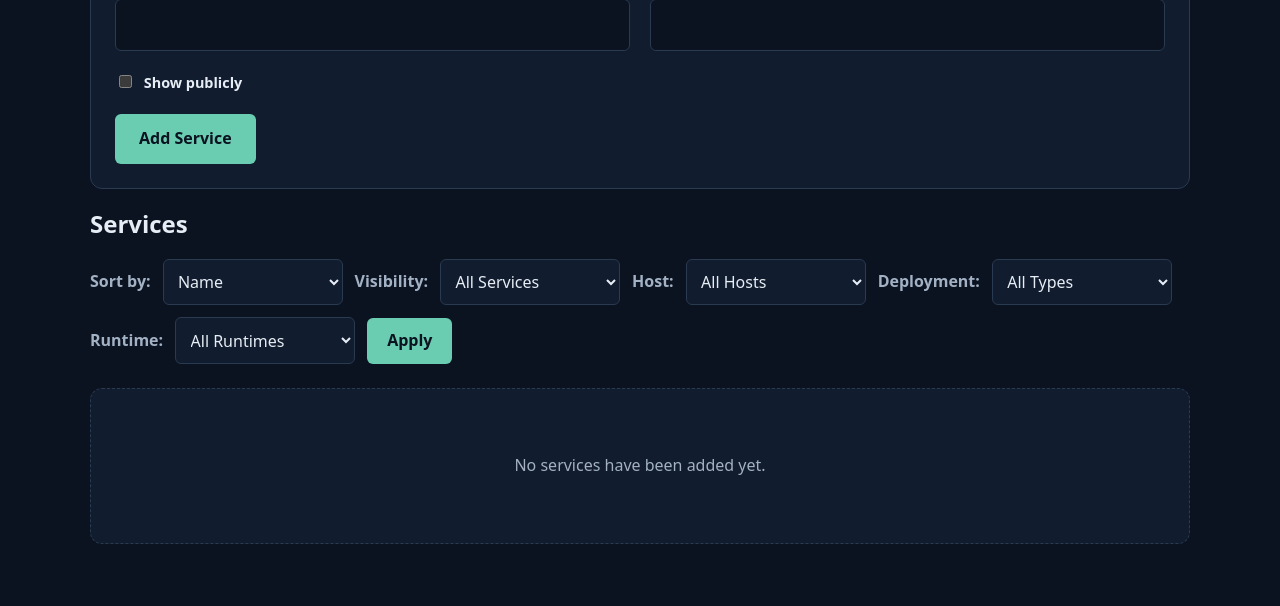
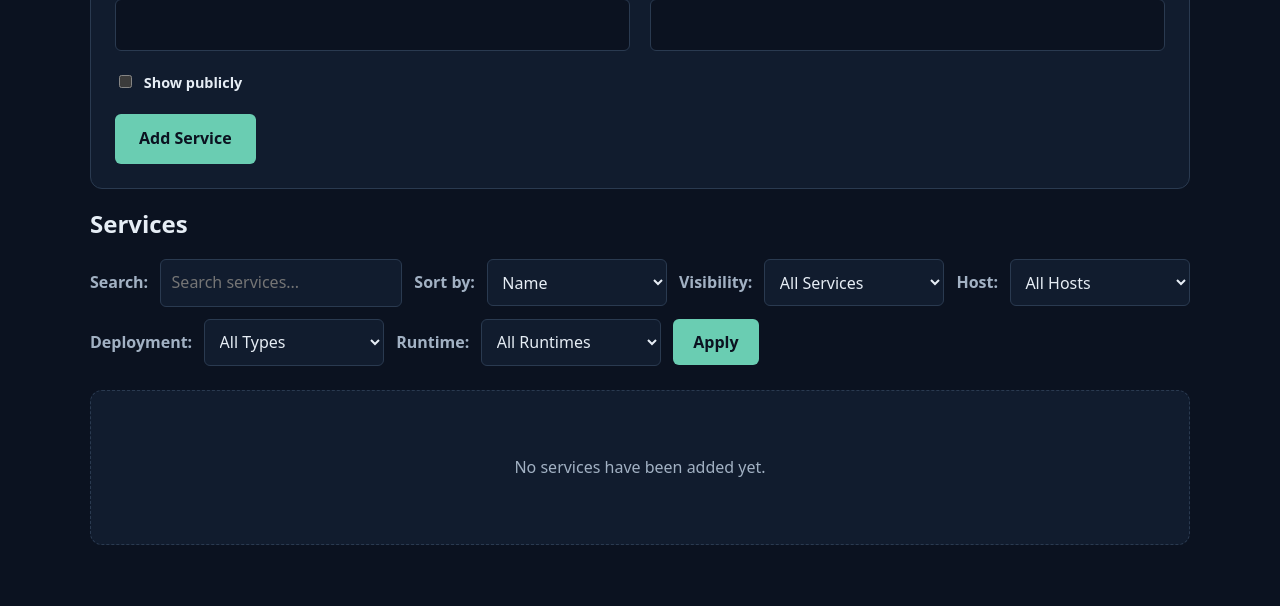
Before and after one commit to JoyfulReaper/ServiceBoard, a Flask app: page /admin in a window 1280 px wide. Shown: the part 898-1504 px from the top of the page. Run offline with Flask 3, Linux system fonts and the light colour scheme; the visitor is signed in with stand-in values (Sample User, id 1); data that the repository does not hold is empty; some libraries are stand-ins or nearby versions.

Commit message:
Add admin service search

```diff
--- a/src/serviceboard/app.py
+++ b/src/serviceboard/app.py
@@ -241,6 +241,28 @@ def render_admin_page(**extra_context):
             if service["runtime_name"] == selected_runtime
         ]
 
+    selected_query = request.args.get("q", "").strip()
+
+    if selected_query:
+        search_term = selected_query.casefold()
+
+        search_fields = (
+            "name",
+            "description",
+            "host",
+            "deployment_type",
+            "runtime_name",
+            "runtime_version"
+        )
+
+        services = [
+            service for service in services
+            if any(
+                search_term in (service[field] or "").casefold()
+                for field in search_fields
+            )
+        ]
+
     services = sorted(
         services,
         key=lambda service: (
@@ -262,6 +284,7 @@ def render_admin_page(**extra_context):
         selected_runtime=selected_runtime,
         selected_deployment=selected_deployment,
         has_any_services=has_any_services,
+        selected_query=selected_query,
         **extra_context
     )
 
--- a/src/serviceboard/static/style.css
+++ b/src/serviceboard/static/style.css
@@ -391,7 +391,8 @@ main.container {
     font-weight: 600;
 }
 
-.service-controls select {
+.service-controls select,
+.service-controls input[type="search"] {
     min-width: 180px;
     padding: 0.65rem;
     background: var(--surface);
@@ -399,6 +400,11 @@ main.container {
     border: 1px solid var(--border);
     border-radius: 6px;
     font: inherit;
+}
+
+.service-controls input[type="search"] {
+    flex: 1 1 220px;
+    max-width: 350px;
 }
 
 .service-controls button {
--- a/src/serviceboard/templates/admin.html
+++ b/src/serviceboard/templates/admin.html
@@ -91,6 +91,16 @@
     <h2>Services</h2>
 
     <form class="service-controls" method="GET" action="{{ url_for('admin') }}">
+        <label for="service-search">Search:</label>
+
+        <input
+            type="search"
+            id="service-search"
+            name="q"
+            value="{{ selected_query }}"
+            placeholder="Search services..."
+        >
+
         <label for="sort">Sort by:</label>
 
         <select id="sort" name="sort">
```
Also changed, not shown: tests/test_admin.py (+78 -0 lines).
